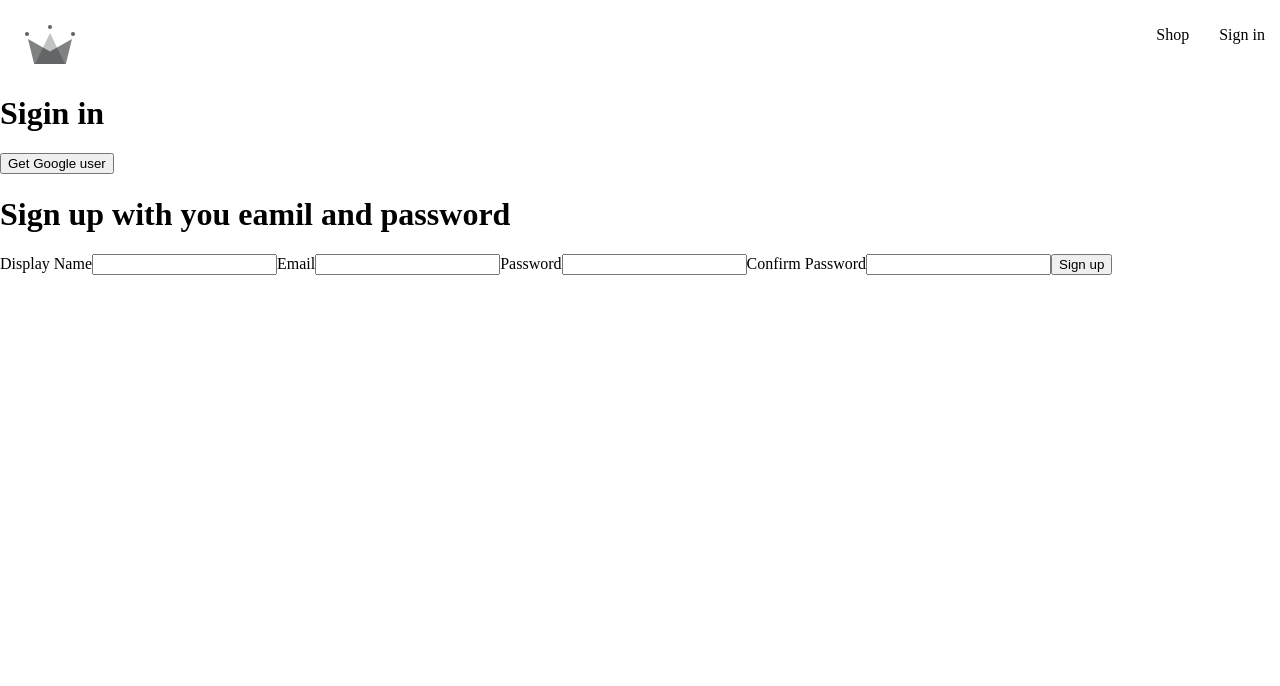
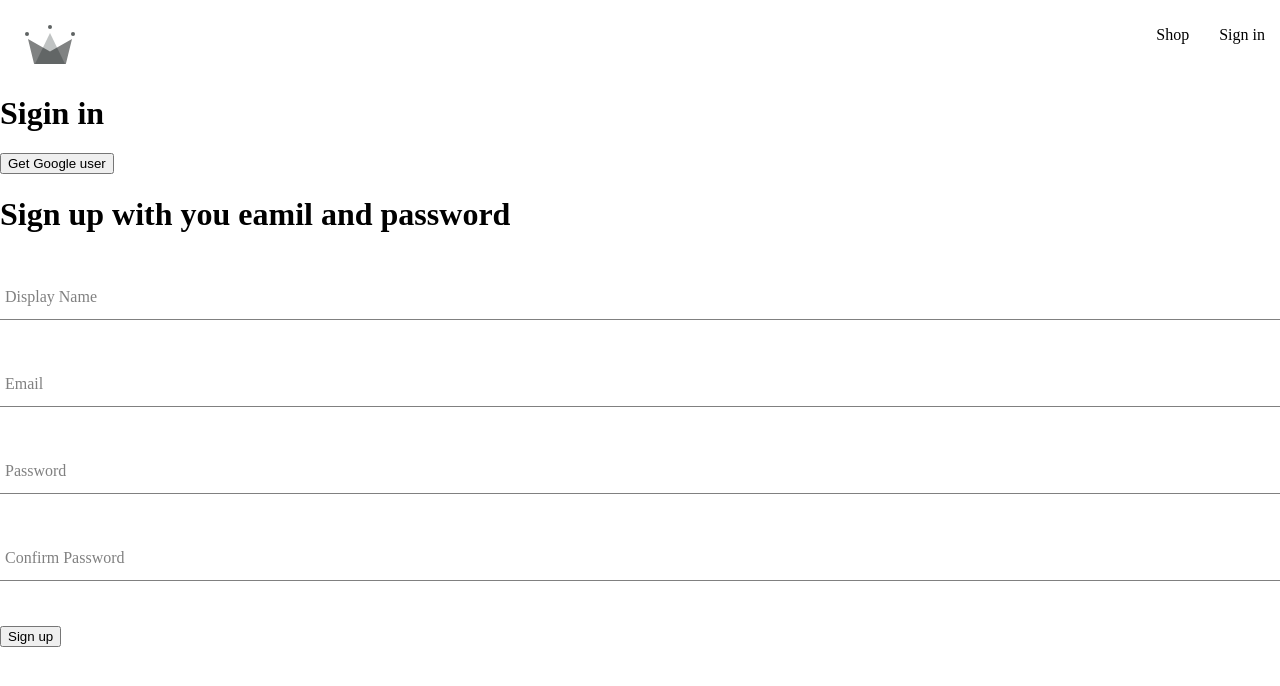
Before and after one commit to Mutotu/clothingism, a React (Create React App) app: page /sign-in in a window 1280 px wide. Shown: the top 686 px of the page. Built offline with nearby package versions, Linux system fonts and the light colour scheme; a web font is replaced by a local one.

Commit message:
adding form-input to make the form more generic

```diff
--- /dev/null
+++ b/src/components/form-input/form-input.component.jsx
@@ -0,0 +1,20 @@
+import "./form-input.styles.scss";
+
+const FormInput = ({ label, ...otherProps }) => {
+  return (
+    <div className='group'>
+      <input className='form-input' {...otherProps} />
+      {label && (
+        <label
+          className={`${
+            otherProps.value.length ? "shrink" : ""
+          } form-input-label`}
+        >
+          {label}
+        </label>
+      )}
+    </div>
+  );
+};
+
+export default FormInput;
--- /dev/null
+++ b/src/components/form-input/form-input.styles.scss
@@ -0,0 +1,54 @@
+$sub-color: grey;
+$main-color: black;
+
+@mixin shrinkLabel {
+  top: -14px;
+  font-size: 12px;
+  color: $main-color;
+}
+
+.group {
+  position: relative;
+  margin: 45px 0;
+
+  .form-input {
+    background: none;
+    background-color: white;
+    color: $sub-color;
+    font-size: 18px;
+    padding: 10px 10px 10px 5px;
+    display: block;
+    width: 100%;
+    border: none;
+    border-radius: 0;
+    border-bottom: 1px solid $sub-color;
+    margin: 25px 0;
+
+    &:focus {
+      outline: none;
+    }
+
+    &:focus ~ .form-input-label {
+      @include shrinkLabel();
+    }
+  }
+
+  input[type="password"] {
+    letter-spacing: 0.3em;
+  }
+
+  .form-input-label {
+    color: $sub-color;
+    font-size: 16px;
+    font-weight: normal;
+    position: absolute;
+    pointer-events: none;
+    left: 5px;
+    top: 10px;
+    transition: 300ms ease all;
+
+    &.shrink {
+      @include shrinkLabel();
+    }
+  }
+}
--- a/src/components/sign-up-form/sign-up-form.component.jsx
+++ b/src/components/sign-up-form/sign-up-form.component.jsx
@@ -3,6 +3,7 @@
   createAuthUserWithEmailAndPassword,
   createUserDocumentFromAuth,
 } from "../../utlils/firebase/firebase.utils";
+import FormInput from "../form-input/form-input.component";
 
 const defaultFormFields = {
   displayName: "",
@@ -46,34 +47,35 @@
     <div>
       <h1>Sign up with you eamil and password</h1>
       <form onSubmit={handleSubmit}>
-        <label>Display Name</label>
-        <input
+        <FormInput
+          label='Display Name'
           type='text'
           required
           onChange={handleChange}
           name='displayName'
           value={displayName}
         />
-        <label>Email</label>
-        <input
-          type='email'
+
+        <FormInput
+          label='Email'
+          type='text'
           required
           onChange={handleChange}
           name='email'
           value={email}
         />
-        <label>Password</label>
-        <input
+        <FormInput
+          label='Password'
           type='password'
           required
           onChange={handleChange}
           name='password'
           value={password}
         />
-        <label>Confirm Password</label>
-        <input
+        <FormInput
+          label='Confirm Password'
+          required
           type='password'
-          required
           onChange={handleChange}
           name='confirmPassword'
           value={confirmPassword}
```
